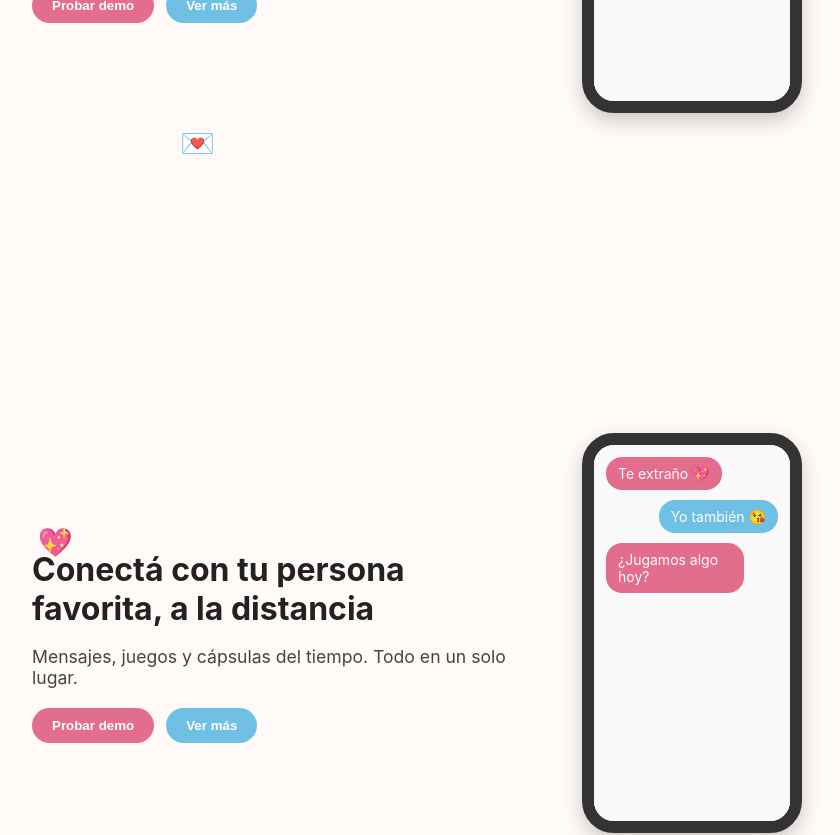
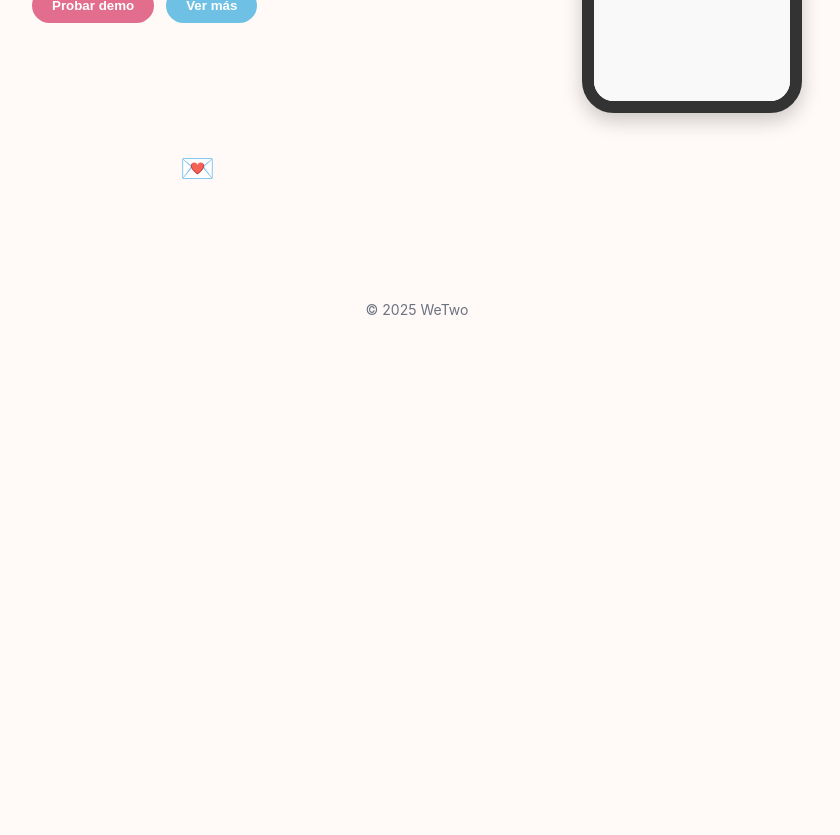
Before and after one commit to 00luchoc/WeTwo, a React (Vite) app in the folder WeTwo-Front/: page / in a window 1280 px wide. Shown: the part 520-1355 px from the top of the page, without its empty margins (223-1063 px from the left). After the commit the page ends 882 px from the top, so only its background shows below. Built offline with nearby package versions, Linux system fonts and the light colour scheme.

Commit message:
Correccion de error en el botono de la seccion cta

```diff
--- a/WeTwo-Front/src/App.jsx
+++ b/WeTwo-Front/src/App.jsx
@@ -33,7 +33,6 @@ export default function App() {
         </nav>
       </header>
 
-      {section === "hero" && <Hero />}
       {section === "hero" && <Hero setSection={setSection} />}
 
 
--- a/WeTwo-Front/src/components/Hero.jsx
+++ b/WeTwo-Front/src/components/Hero.jsx
@@ -2,7 +2,7 @@ import FloatingHearts from "./FloatingHearts";
 import PhoneMockup from "./PhoneMockup";
 import "../styles/hero.css";
 
-const Hero = () => {
+const Hero = ({setSection}) => {
   return (
     <section className="hero-section">
       <FloatingHearts />
@@ -10,8 +10,8 @@ const Hero = () => {
         <div className="hero-text">
           <h1>Conectá con tu persona favorita, a la distancia</h1>
           <p>Mensajes, juegos y cápsulas del tiempo. Todo en un solo lugar.</p>
-          <div className="hero-buttons">
-            <button className="btn-primary">Probar demo</button>
+             <div className="hero-buttons">
+            <button className="btn-primary" onClick={() => setSection("cta")}>Probar demo</button>
             <button className="btn-secondary">Ver más</button>
           </div>
         </div>
```
Also changed, not shown: 1 other file (tests, documents, lock files or other folders).
